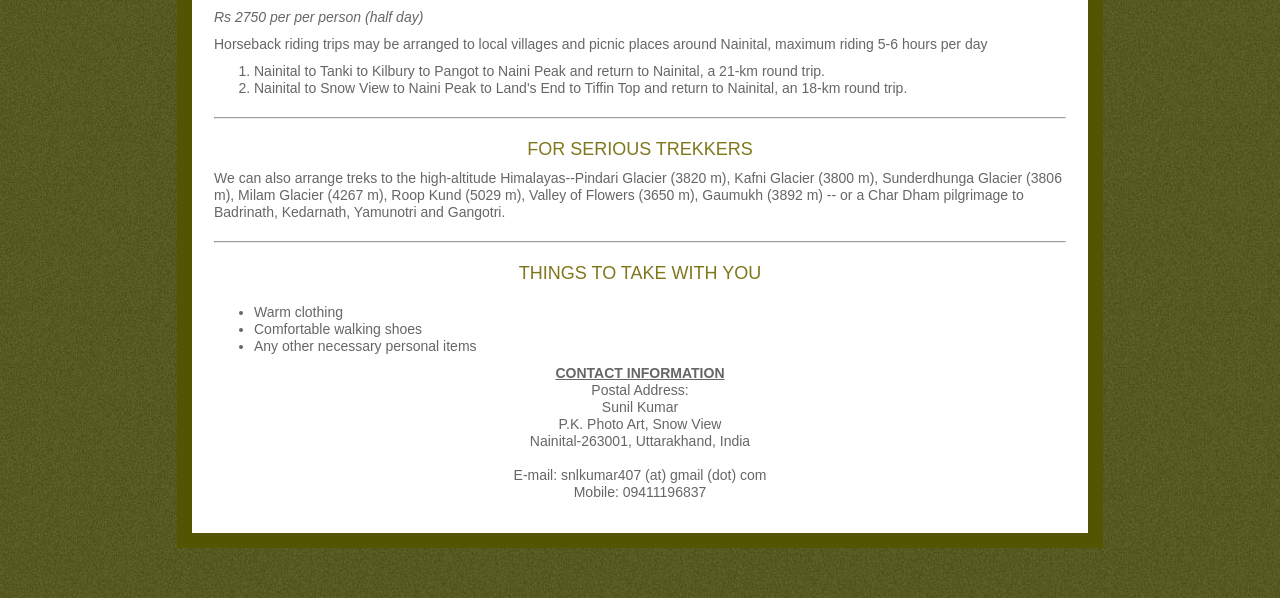
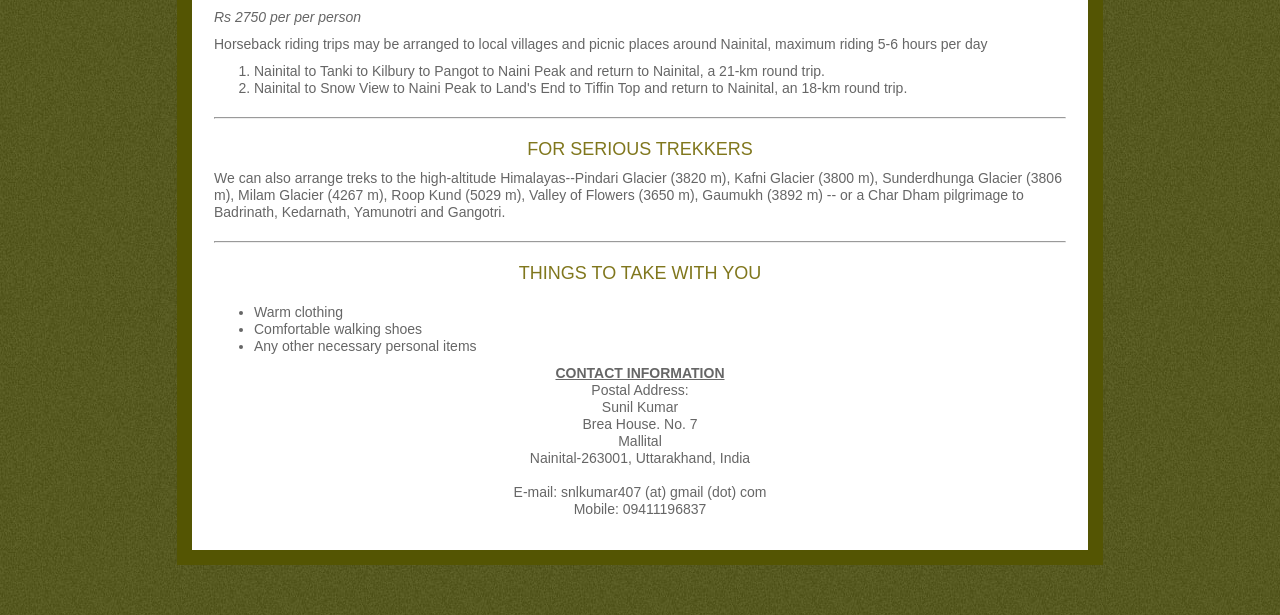
Before and after one commit to geekdave/tranquilitytreks.in, a plain HTML site: page adventures.html in a window 1280 px wide. Shown: the part 2226-2841 px from the top of the page. Drawn offline with Linux system fonts and the light colour scheme.

Commit message:
fix address

```diff
--- a/adventures.html
+++ b/adventures.html
@@ -189,7 +189,7 @@
                     <hr>
 
                     <h2>HORSEBACK RIDING</h2>
-                    <i>Rs 2750 per per person (half day)</i>
+                    <i>Rs 2750 per per person</i>
 
                     <p>
                         Horseback riding trips may be arranged to local villages and picnic places around Nainital,
@@ -223,7 +223,8 @@
                             </b></u><br>
                             Postal Address:<br>
                             Sunil Kumar<br>
-                            P.K. Photo Art, Snow View<br>
+                            Brea House. No. 7<br>
+                            Mallital<br>
                             Nainital-263001, Uttarakhand, India<br>
                             <br>
                             E-mail: snlkumar407 (at) gmail (dot) com<br>
```
Also changed, not shown: gallery.html (+2 -2 lines), index.html (+2 -1 lines), testimonials.html (+2 -2 lines).
